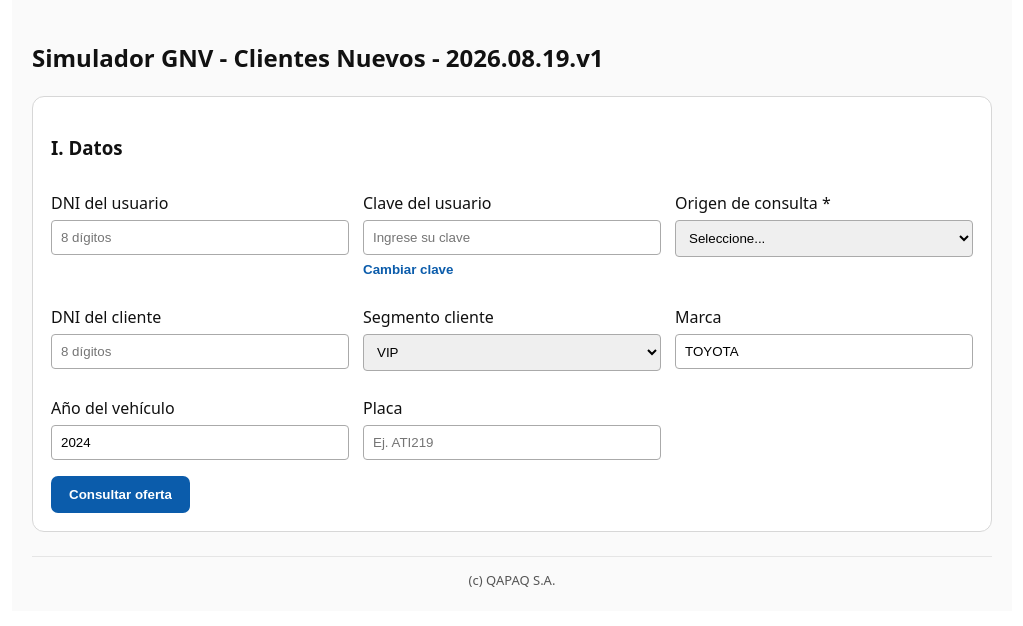
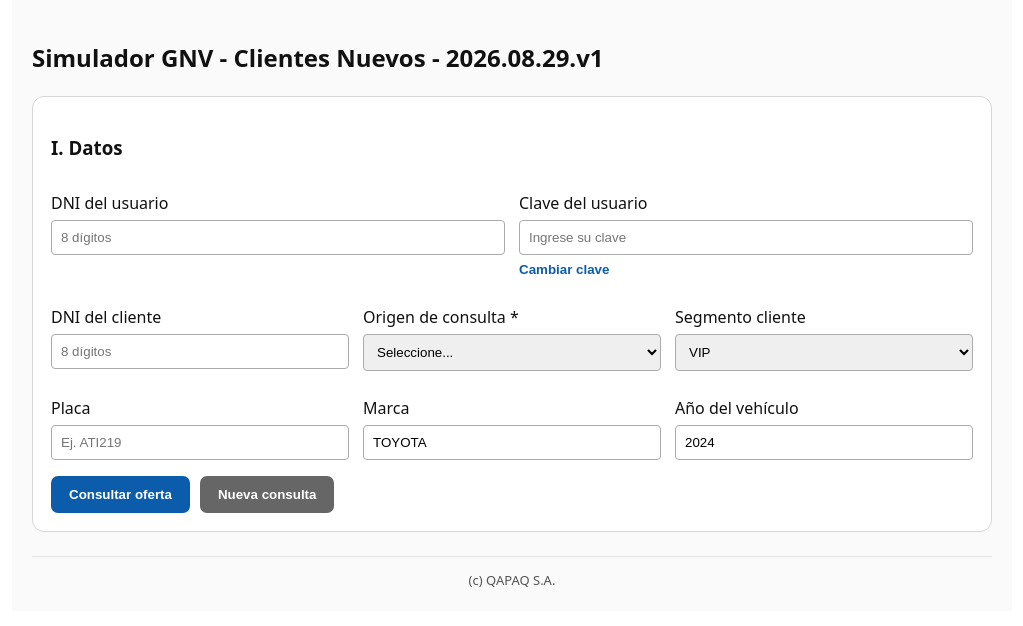
Before and after one commit to JomarkNoriega/SimuladorGNV2025, a React (Vite) app: page / in a window 1280 px wide. Shown: the top 626 px of the page, without its empty margins (128-1151 px from the left). Built offline with nearby package versions, Linux system fonts and the light colour scheme.

Commit message:
Add files via upload

```diff
--- a/src/App.jsx
+++ b/src/App.jsx
@@ -353,7 +353,7 @@ const OFFER_RULES = [
   { segmentos: ["NA"], edadMin: 21, edadMax: 25, grupos: ["Grupo 1", "Grupo 2", "TODOS"], montoMin: 500, montoMax: 500, plazoMin: 6, plazoMax: 6, factorOferta: 0.50, factorMaximo: 0.50 },
 ];
 
-const APP_VERSION = "2026.08.19.v1";
+const APP_VERSION = "2026.08.29.v1";
 
 const DNI_WEIGHTS = [3, 2, 7, 6, 5, 4, 3, 2];
 const DNI_NUMBER_MAP = "67890123456";
@@ -454,6 +454,7 @@ async function postJson(url, body) {
 
 export default function App() {
   const currentYear = new Date().getFullYear();
+  const maxVehicleYear = Math.max(currentYear, 2027);
 
   const [dniUsuario, setDniUsuario] = useState("");
   const [claveUsuario, setClaveUsuario] = useState("");
@@ -526,7 +527,7 @@ export default function App() {
     if (!claveUsuario) {
       return "Ingrese la clave del usuario.";
     }
-    if (!["Campo", "Base", "Referido"].includes(origenConsulta)) {
+    if (!["Campo/Agencia", "Base", "Referido"].includes(origenConsulta)) {
       return "Seleccione el origen de consulta.";
     }
     if (!/^\d{8}$/.test(dniCliente)) {
@@ -535,7 +536,7 @@ export default function App() {
     if (!VEHICLE_BRAND_GROUP[marcaVehiculo]) {
       return "Seleccione una marca válida del catálogo.";
     }
-    if (!Number.isInteger(anioModelo) || anioModelo < currentYear - 25 || anioModelo > currentYear) {
+    if (!Number.isInteger(anioModelo) || anioModelo < currentYear - 25 || anioModelo > maxVehicleYear) {
       return "Ingrese un año de vehículo válido.";
     }
     if (!/^[A-Z0-9]{6}$/.test(placa)) {
@@ -608,7 +609,7 @@ export default function App() {
         );
       }
 
-      const antiguedad = currentYear - anioModelo;
+      const antiguedad = Math.max(0, currentYear - anioModelo);
       const grupoMarca = VEHICLE_BRAND_GROUP[marcaVehiculo];
       const rule = getOfferRule(segmento, grupoMarca, antiguedad);
 
@@ -648,6 +649,26 @@ export default function App() {
     } finally {
       setConsultando(false);
     }
+  };
+
+
+  const nuevaConsulta = () => {
+    // Mantiene identidad y sesión del usuario; limpia los datos de la operación.
+    setOrigenConsulta("");
+    setDniCliente("");
+    setSegmento("VIP");
+    setMarcaVehiculo("");
+    setAnioModelo(currentYear);
+    setPlaca("");
+    setOfertaConsultada(null);
+    setMontoSolicitado(1000);
+    setPlazo(12);
+    setFactorRecaudo(85);
+    setSeguroObliga("Vida Integral/Desgravamen");
+    setSeguroVol("Solidario");
+    setResultado(null);
+    setMensaje(null);
+    setAvisoClave("");
   };
 
   const cambiarClave = async () => {
@@ -818,10 +839,11 @@ export default function App() {
       <section style={stageStyle}>
         <h3>I. Datos</h3>
 
+        <div style={{ display: "grid", gap: 14 }}>
           <div
             style={{
               display: "grid",
-            gridTemplateColumns: "repeat(auto-fit, minmax(240px, 1fr))",
+              gridTemplateColumns: "repeat(2, minmax(240px, 1fr))",
               gap: 14,
             }}
           >
@@ -879,6 +901,26 @@ export default function App() {
                 Cambiar clave
               </button>
             </label>
+          </div>
+
+          <div
+            style={{
+              display: "grid",
+              gridTemplateColumns: "repeat(3, minmax(200px, 1fr))",
+              gap: 14,
+            }}
+          >
+            <label style={labelStyle}>
+              DNI del cliente
+              <input
+                value={dniCliente}
+                inputMode="numeric"
+                maxLength={8}
+                onChange={(e) => setDniCliente(onlyDigits(e.target.value))}
+                style={inputStyle}
+                placeholder="8 dígitos"
+              />
+            </label>
 
             <label style={labelStyle}>
               Origen de consulta *
@@ -893,22 +935,10 @@ export default function App() {
                 required
               >
                 <option value="">Seleccione...</option>
-              <option value="Campo">Campo</option>
+                <option value="Campo/Agencia">Campo/Agencia</option>
                 <option value="Base">Base</option>
                 <option value="Referido">Referido</option>
               </select>
-          </label>
-
-          <label style={labelStyle}>
-            DNI del cliente
-            <input
-              value={dniCliente}
-              inputMode="numeric"
-              maxLength={8}
-              onChange={(e) => setDniCliente(onlyDigits(e.target.value))}
-              style={inputStyle}
-              placeholder="8 dígitos"
-            />
             </label>
 
             <label style={labelStyle}>
@@ -927,6 +957,25 @@ export default function App() {
                 )}
               </select>
             </label>
+          </div>
+
+          <div
+            style={{
+              display: "grid",
+              gridTemplateColumns: "repeat(3, minmax(200px, 1fr))",
+              gap: 14,
+            }}
+          >
+            <label style={labelStyle}>
+              Placa
+              <input
+                value={placa}
+                maxLength={6}
+                onChange={(e) => setPlaca(normalizePlate(e.target.value))}
+                style={inputStyle}
+                placeholder="Ej. ATI219"
+              />
+            </label>
 
             <label style={labelStyle}>
               Marca
@@ -934,12 +983,8 @@ export default function App() {
                 type="text"
                 list="vehicle-brand-catalog"
                 value={marcaVehiculo}
-              onChange={(e) =>
-                setMarcaVehiculo(e.target.value.toUpperCase())
-              }
-              onBlur={() =>
-                setMarcaVehiculo(marcaVehiculo.trim().toUpperCase())
-              }
+                onChange={(e) => setMarcaVehiculo(e.target.value.toUpperCase())}
+                onBlur={() => setMarcaVehiculo(marcaVehiculo.trim().toUpperCase())}
                 style={inputStyle}
                 placeholder="Buscar marca..."
               />
@@ -955,25 +1000,16 @@ export default function App() {
               <input
                 type="number"
                 min={currentYear - 25}
-              max={currentYear}
+                max={maxVehicleYear}
                 value={anioModelo}
                 onChange={(e) => setAnioModelo(Number(e.target.value))}
                 style={inputStyle}
               />
             </label>
-
-          <label style={labelStyle}>
-            Placa
-            <input
-              value={placa}
-              maxLength={6}
-              onChange={(e) => setPlaca(normalizePlate(e.target.value))}
-              style={inputStyle}
-              placeholder="Ej. ATI219"
-            />
-          </label>
+          </div>
         </div>
 
+        <div style={{ display: "flex", gap: 10, flexWrap: "wrap" }}>
           <button
             type="button"
             onClick={consultarOferta}
@@ -986,11 +1022,19 @@ export default function App() {
             {consultando ? "Consultando..." : "Consultar oferta"}
           </button>
 
-        {consultasRestantes !== null && (
-          <div style={{ marginTop: 10, fontSize: 13, color: "#555" }}>
-            Consultas disponibles hoy: <strong>{consultasRestantes}</strong>
+          <button
+            type="button"
+            onClick={nuevaConsulta}
+            disabled={consultando || calculando}
+            style={{
+              ...buttonStyle,
+              background: "#666",
+              opacity: consultando || calculando ? 0.65 : 1,
+            }}
+          >
+            Nueva consulta
+          </button>
         </div>
-        )}
         {avisoClave && (
           <div
             style={{
```
Lines whose indentation alone changed are shown as unchanged.
